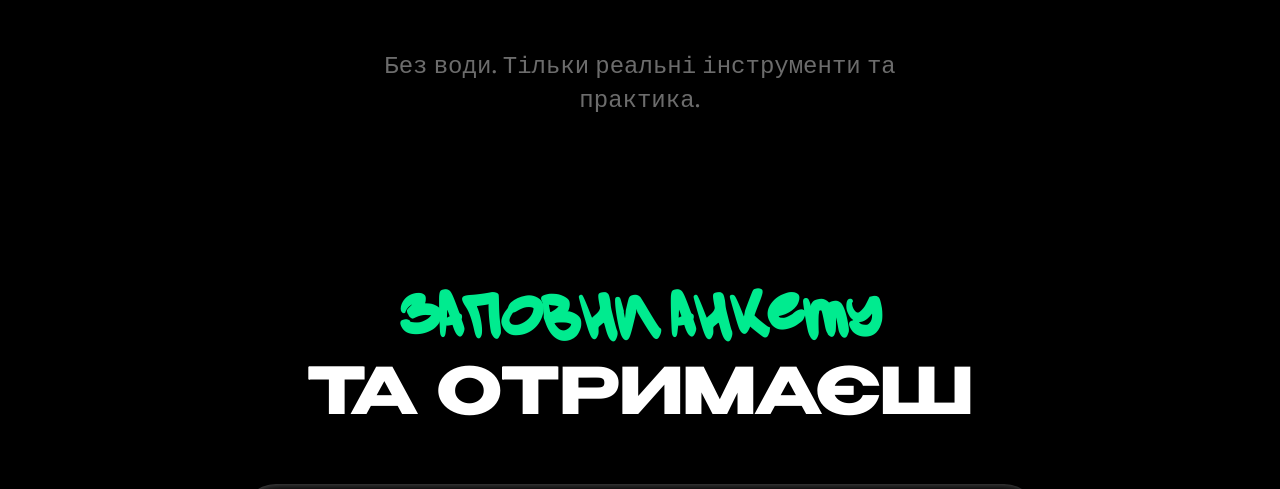
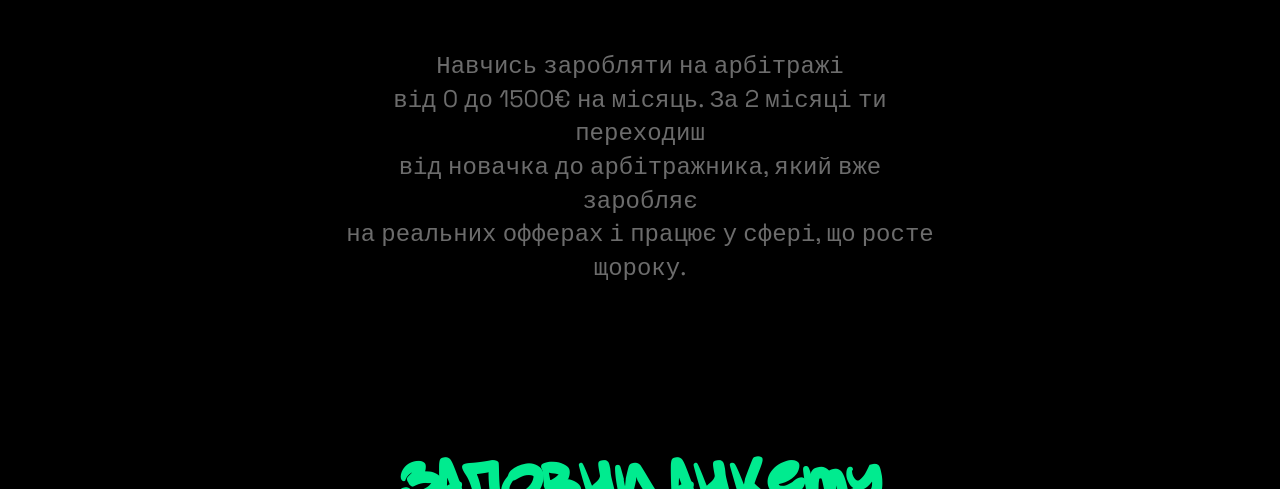
Before and after one commit to pablosacademy/pre-registration-form, a plain HTML site: page index.html in a window 1280 px wide. Shown: the part 611-1100 px from the top of the page. Drawn offline with nearby package versions, Linux system fonts and the light colour scheme; a script that the page names is missing.

Commit message:
Update index.html

```diff
--- a/index.html
+++ b/index.html
@@ -101,7 +101,10 @@
                     <h2 class="questionnaire-hero__title">Мінімум теорії — максимум результату</h2>
                     <p class="questionnaire-hero__subtitle">
                         <br />
-                        Без води. Тільки реальні інструменти та практика.
+                        Навчись заробляти на арбітражі <br />
+від 0 до 1500€ на місяць. За 2 місяці ти переходиш <br />
+від новачка до арбітражника, який вже заробляє <br />
+на реальних офферах і працює у сфері, що росте щороку.
                     </p>
                 </div>
             </section>
```
